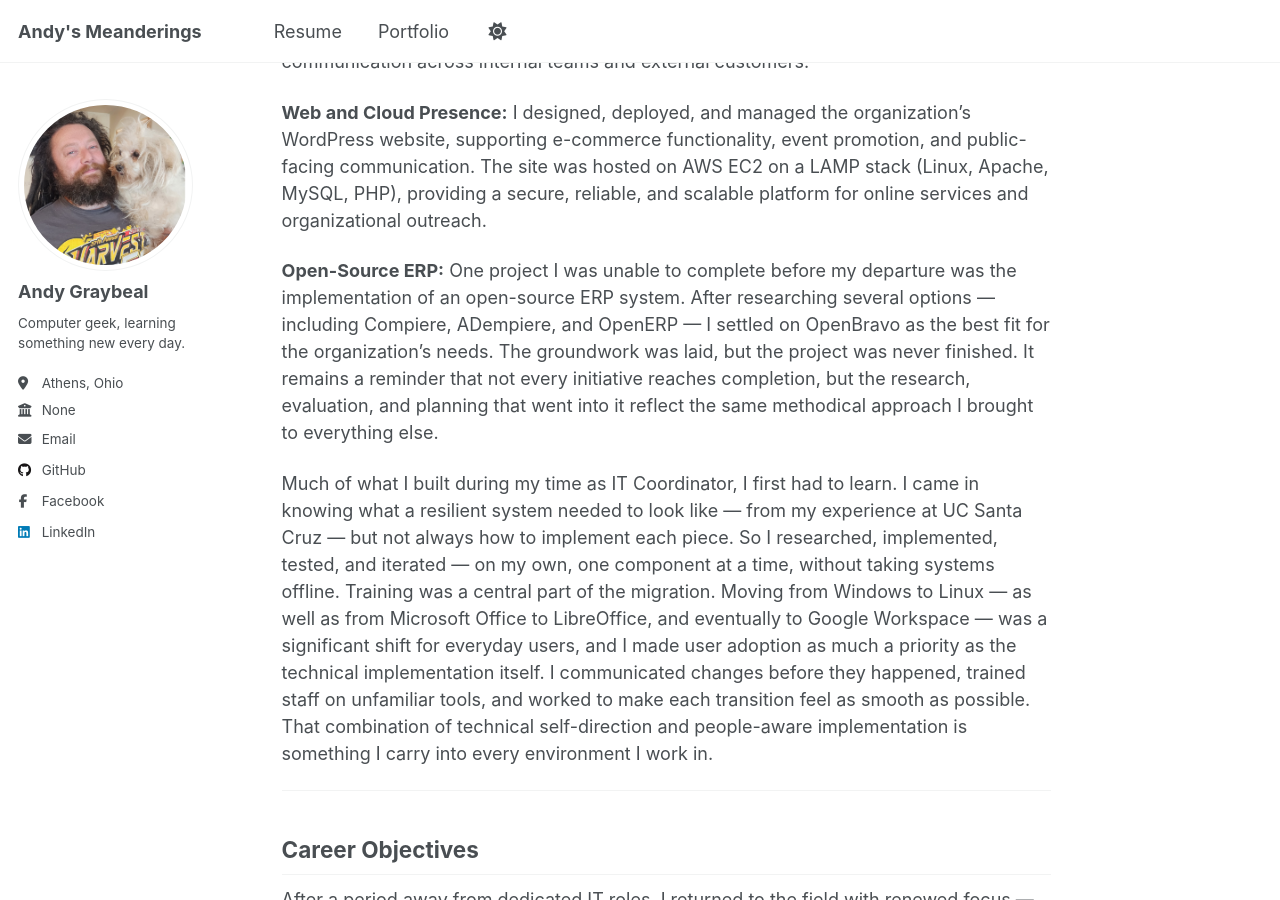
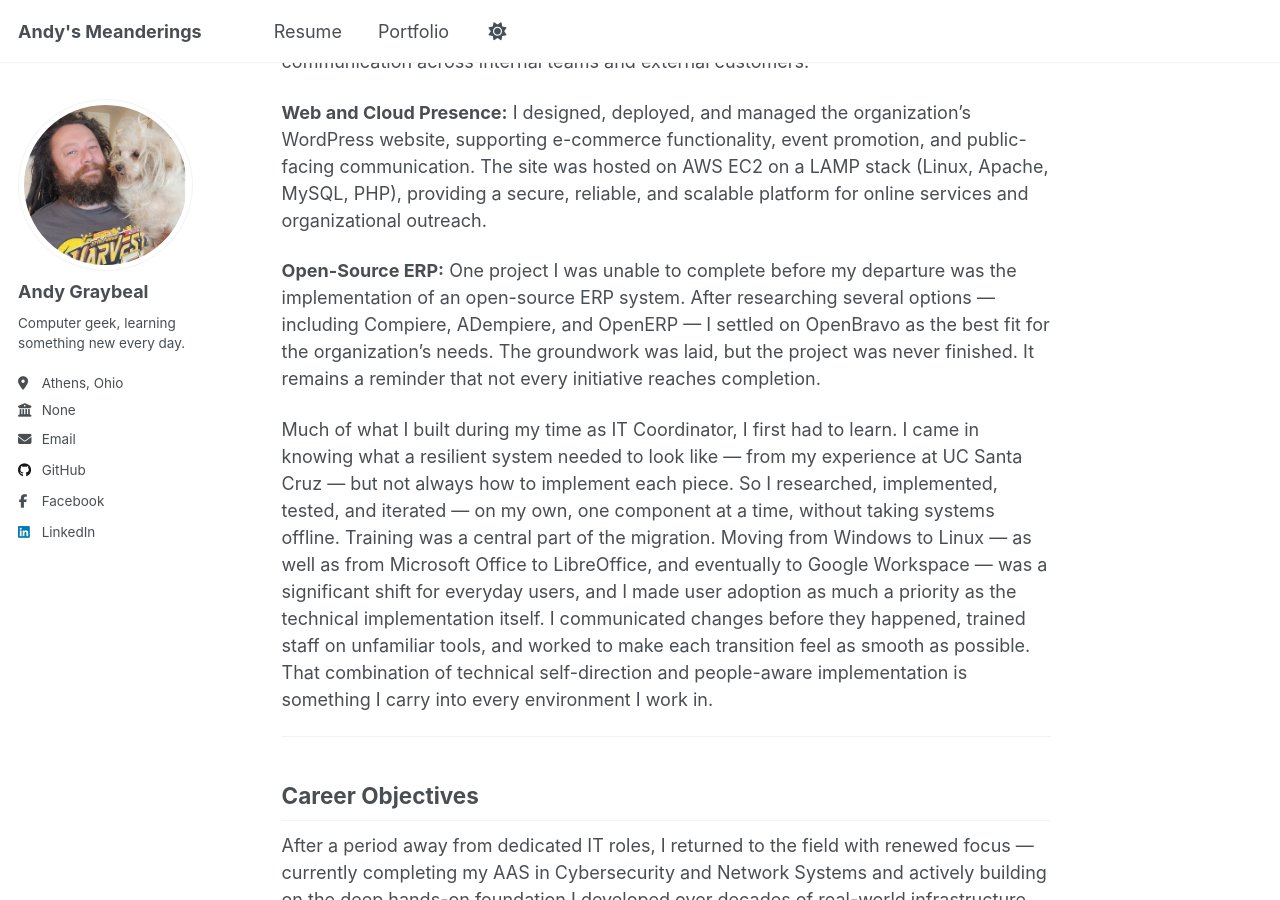
Before and after one commit to andy-graybeal/andy-graybeal.github.io, a Jekyll site: the page built from _pages/about.md, in a window 1280 px wide and 900 px high, scrolled down 1973 px. Built offline with Jekyll 4.4.1, drawn with Linux system fonts in a browser that asks for light colours; a script that is not in the unit is left out.

Commit message:
Update about.md

```diff
--- a/_pages/about.md
+++ b/_pages/about.md
@@ -85,7 +85,7 @@ I also deployed and managed GNU Mailman mailing list systems to support structur
 I designed, deployed, and managed the organization's WordPress website, supporting e-commerce functionality, event promotion, and public-facing communication. The site was hosted on AWS EC2 on a LAMP stack (Linux, Apache, MySQL, PHP), providing a secure, reliable, and scalable platform for online services and organizational outreach.
 
 **Open-Source ERP:**
-One project I was unable to complete before my departure was the implementation of an open-source ERP system. After researching several options — including Compiere, ADempiere, and OpenERP — I settled on OpenBravo as the best fit for the organization's needs. The groundwork was laid, but the project was never finished. It remains a reminder that not every initiative reaches completion, but the research, evaluation, and planning that went into it reflect the same methodical approach I brought to everything else.
+One project I was unable to complete before my departure was the implementation of an open-source ERP system. After researching several options — including Compiere, ADempiere, and OpenERP — I settled on OpenBravo as the best fit for the organization's needs. The groundwork was laid, but the project was never finished. It remains a reminder that not every initiative reaches completion.
 
 Much of what I built during my time as IT Coordinator, I first had to learn. I came in knowing what a resilient system needed to look like — from my experience at UC Santa Cruz — but not always how to implement each piece. So I researched, implemented, tested, and iterated — on my own, one component at a time, without taking systems offline. Training was a central part of the migration. Moving from Windows to Linux — as well as from Microsoft Office to LibreOffice, and eventually to Google Workspace — was a significant shift for everyday users, and I made user adoption as much a priority as the technical implementation itself. I communicated changes before they happened, trained staff on unfamiliar tools, and worked to make each transition feel as smooth as possible. That combination of technical self-direction and people-aware implementation is something I carry into every environment I work in.
 
```
